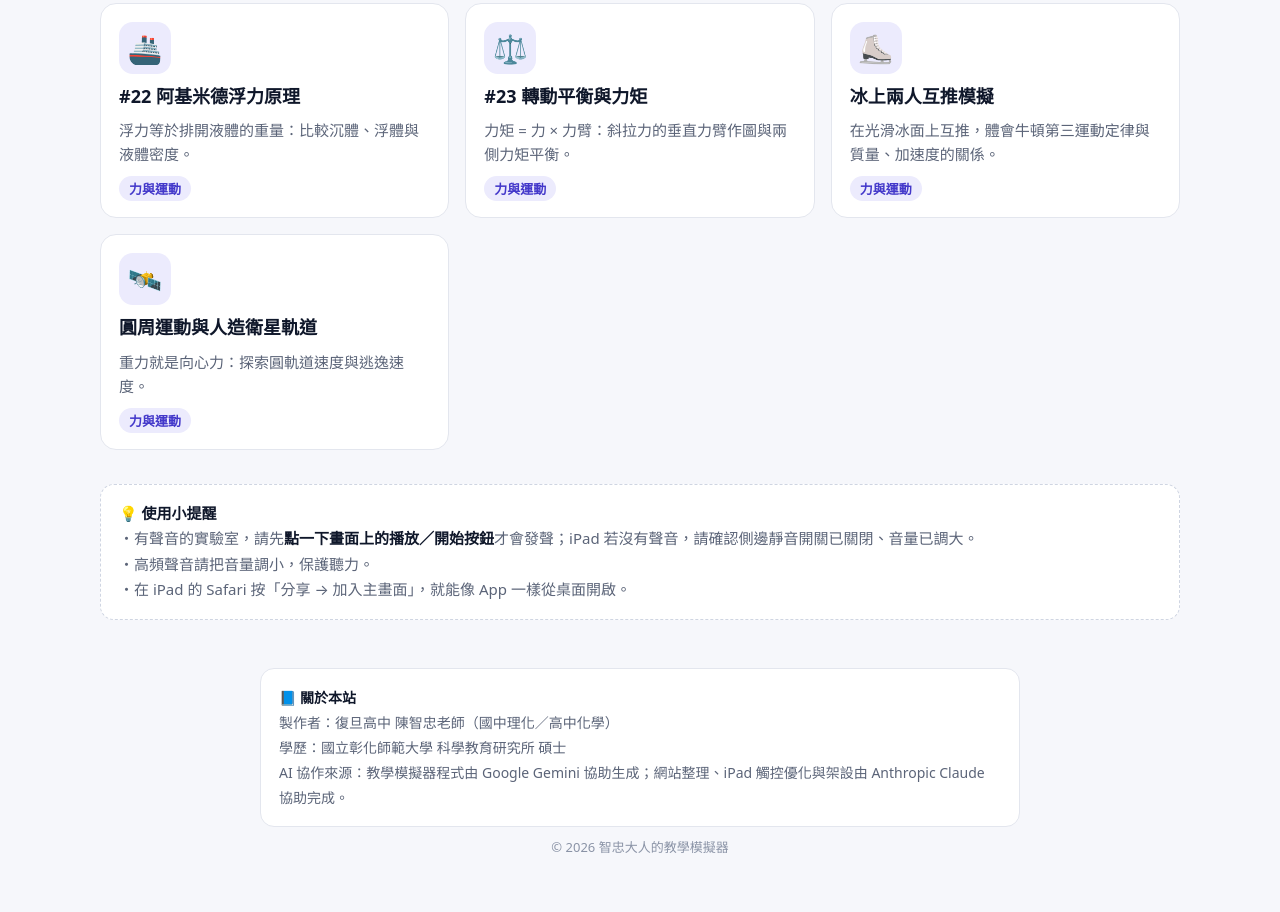
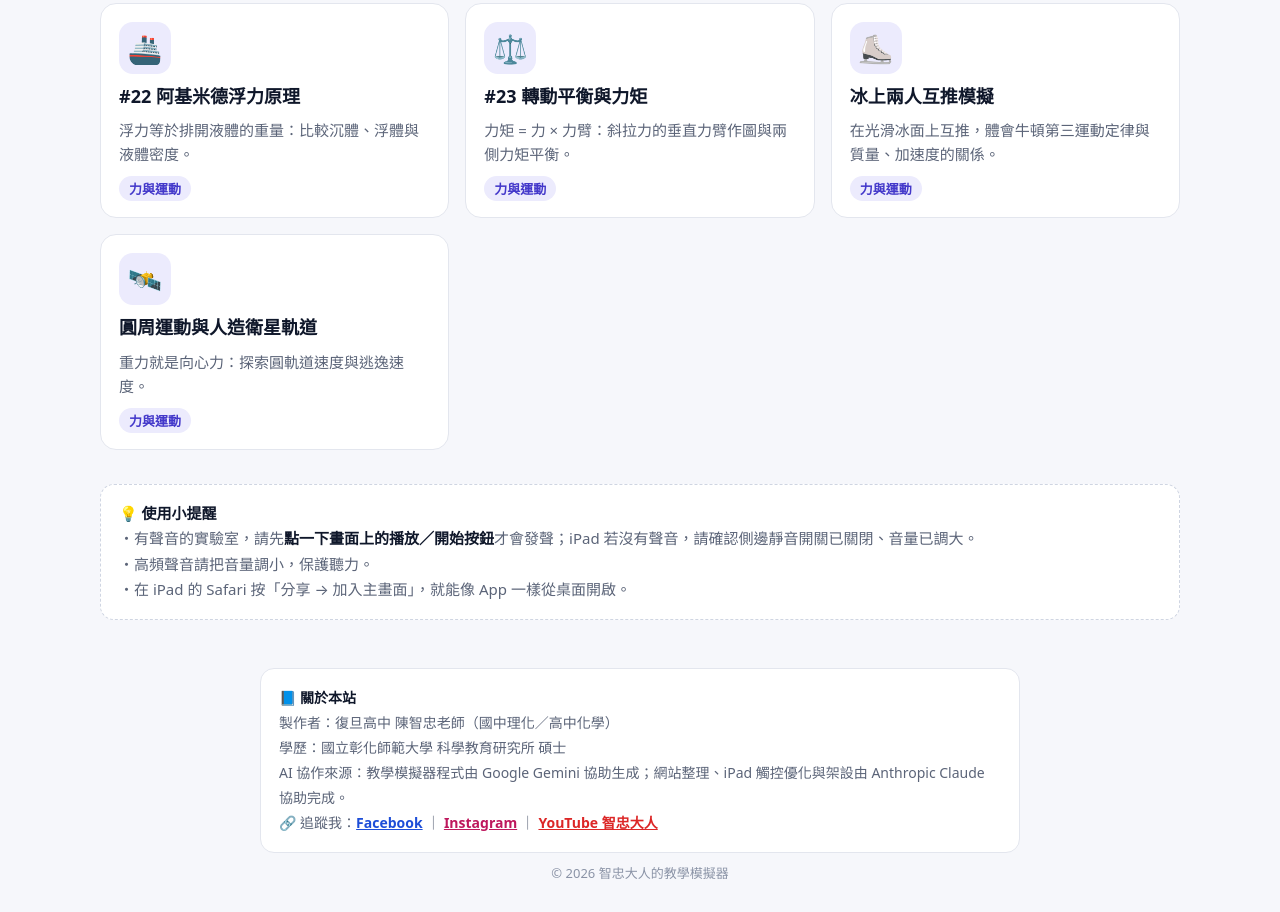
Before and after one commit to ryanbabala-design/physics-lab, a plain HTML site: page index.html in a window 1280 px wide. Shown: the part 2801-3713 px from the top of the page. Before the commit the page ends 3687 px from the top, so only its background shows below. Drawn offline with Linux system fonts and the light colour scheme.

Commit message:
加上 Facebook、Instagram、YouTube 連結
Updated footer to include social media links and credits.

```diff
--- a/index.html
+++ b/index.html
@@ -97,7 +97,7 @@
   </div>
 </main>
 
-<footer><div style="max-width:760px;margin:0 auto 10px;padding:16px 18px;border-radius:14px;background:#fff;border:1px solid #e3e6ee;color:#5b6478;font-size:14px;line-height:1.8;text-align:left"><b style="color:#0f172a">📘 關於本站</b><br>製作者：復旦高中 陳智忠老師（國中理化／高中化學）<br>學歷：國立彰化師範大學 科學教育研究所 碩士<br>AI 協作來源：教學模擬器程式由 Google Gemini 協助生成；網站整理、iPad 觸控優化與架設由 Anthropic Claude 協助完成。</div>© 2026 智忠大人的教學模擬器</footer>
+<footer><div style="max-width:760px;margin:0 auto 10px;padding:16px 18px;border-radius:14px;background:#fff;border:1px solid #e3e6ee;color:#5b6478;font-size:14px;line-height:1.8;text-align:left"><b style="color:#0f172a">📘 關於本站</b><br>製作者：復旦高中 陳智忠老師（國中理化／高中化學）<br>學歷：國立彰化師範大學 科學教育研究所 碩士<br>AI 協作來源：教學模擬器程式由 Google Gemini 協助生成；網站整理、iPad 觸控優化與架設由 Anthropic Claude 協助完成。<br>🔗 追蹤我：<a href="https://www.facebook.com/ryanababla" target="_blank" rel="noopener" style="color:#1d4ed8;font-weight:600">Facebook</a> ｜ <a href="https://www.instagram.com/ryanababla/" target="_blank" rel="noopener" style="color:#be185d;font-weight:600">Instagram</a> ｜ <a href="https://www.youtube.com/@ryanbabala" target="_blank" rel="noopener" style="color:#dc2626;font-weight:600">YouTube 智忠大人</a></div>© 2026 智忠大人的教學模擬器</footer>
 
 <script>
 const CATS = {
```
